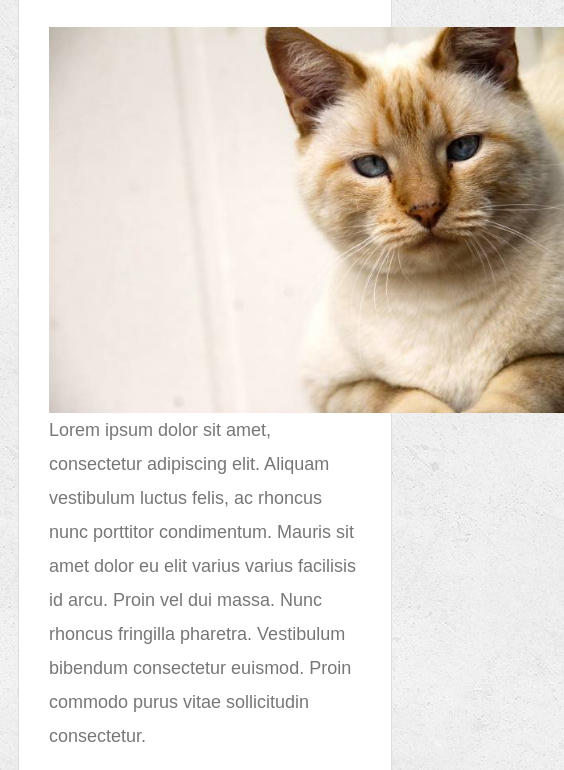
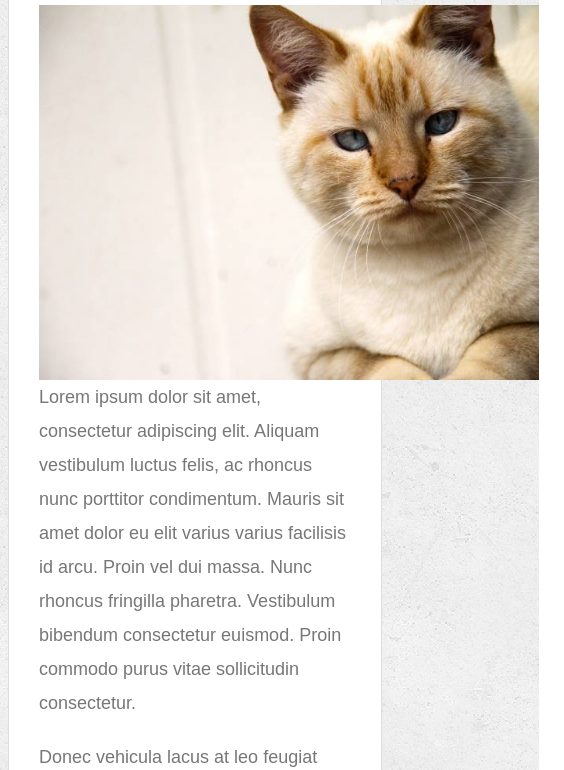
Before and after one commit to jkabigting93/Responsive-Portfolio, a plain HTML site: page index.html in a window 390 px wide. Shown: the part 291-1061 px from the top of the page, 564 px wide, since content can reach past the window. Drawn offline with Linux system fonts and the light colour scheme.

Commit message:
minor changes to 640px content margins

```diff
--- a/assets/css/style.css
+++ b/assets/css/style.css
@@ -238,14 +238,15 @@ input[type=submit] {
 
     nav {
         width: 100%;
+        float: right;
     }
 
     #main-container {
-        margin: 30px 10px auto 10px;
+        margin: auto;
     }
 
     .auth-image {
-        width: 515px;
+        width: 500px;
     }
 
     .work {
```
